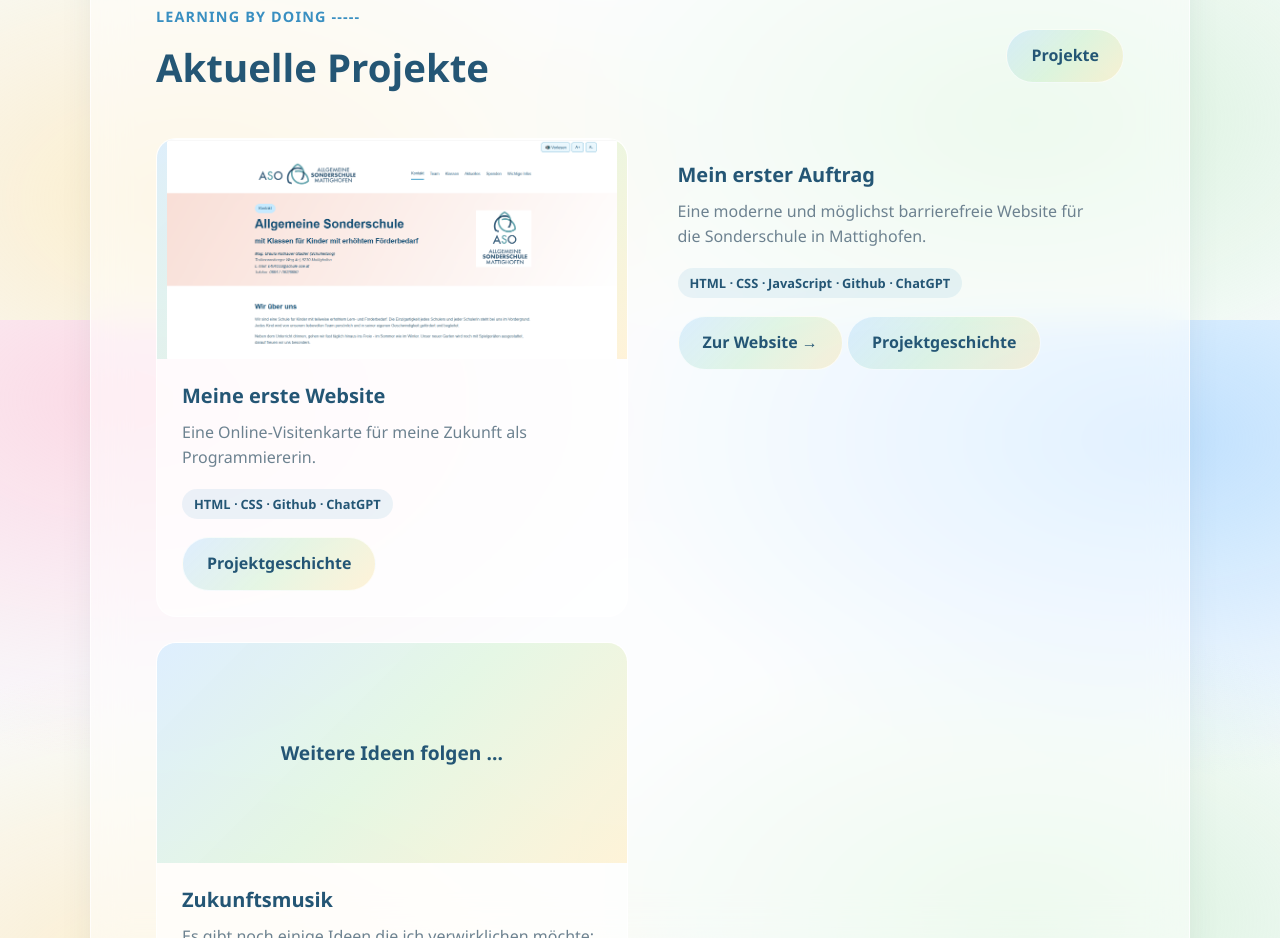
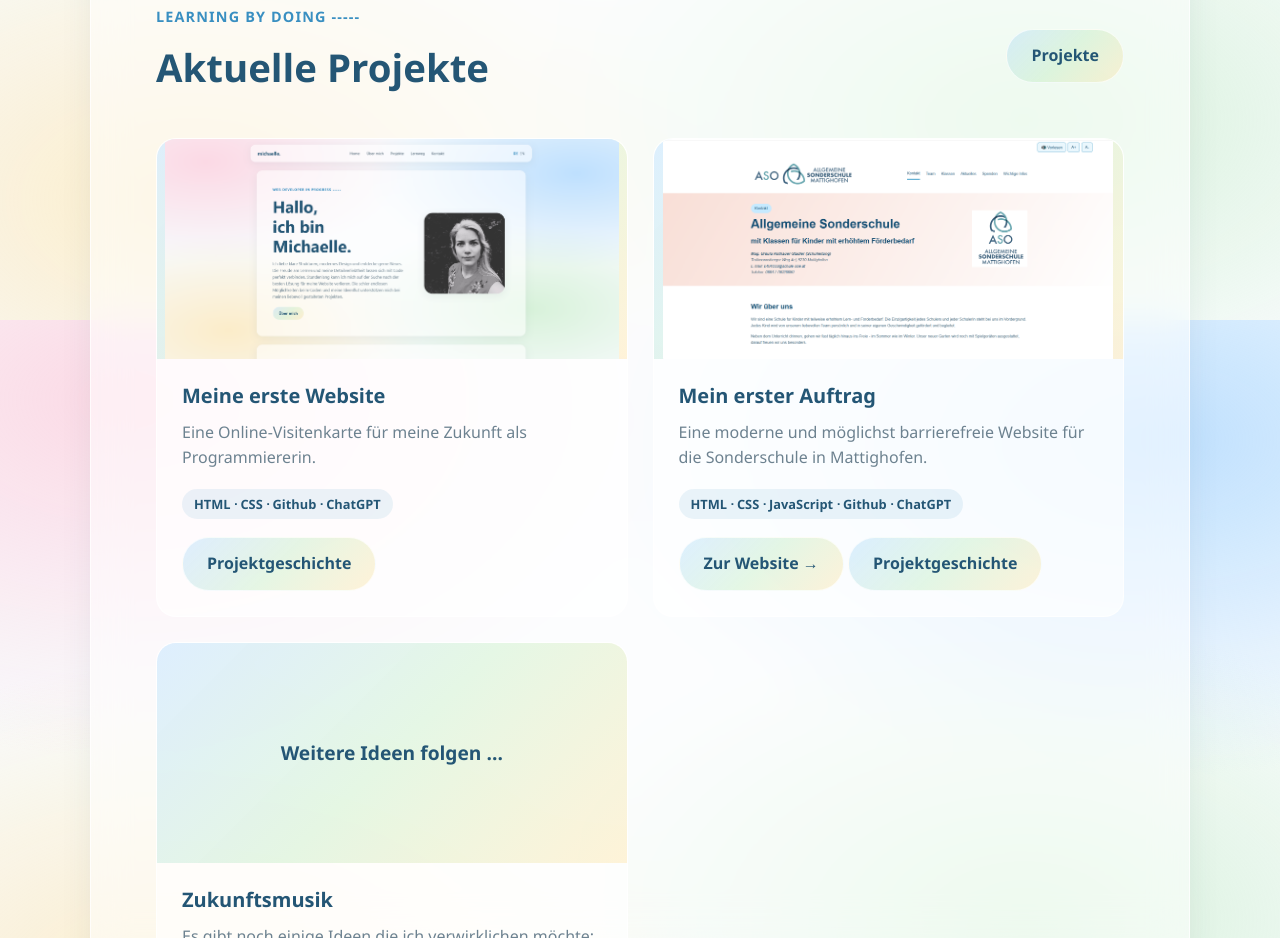
Before and after one commit to michaellestrassegger/portfolio, a plain HTML site: page index.html in a window 1280 px wide. Shown: the part 1280-2218 px from the top of the page. Drawn offline with Linux system fonts and the light colour scheme.

Commit message:
Update index.html

```diff
--- a/index.html
+++ b/index.html
@@ -90,11 +90,11 @@
         <article class="project-card">
           <div class="project-image planned-image">
             <a
-            href="https://michaellestrassegger.github.io/aso-mattighofen/index.html"
+            href="projekte.html#portfolio"
             target="_blank"
             rel="noopener noreferrer"
             class="project-image">
-              <img src="bilder/screenshotASO.PNG" alt="Vorschau der Website der ASO Mattighofen">
+              <img src="bilder/screenshotPortfolio.PNG" alt="Mein Portfolio">
             </a>
           </div>
 
@@ -110,6 +110,16 @@
           </div>
         </article>
 
+        <article class="project-card">
+          <div class="project-image planned-image">
+            <a
+            href="https://michaellestrassegger.github.io/aso-mattighofen/index.html"
+            target="_blank"
+            rel="noopener noreferrer"
+            class="project-image">
+              <img src="bilder/screenshotASO.PNG" alt="Vorschau der Website der ASO Mattighofen">
+            </a>
+          </div>
           <div class="project-content">
             <h3>Mein erster Auftrag</h3>
             <p>Eine moderne und möglichst barrierefreie Website für die Sonderschule in Mattighofen.</p>
```
